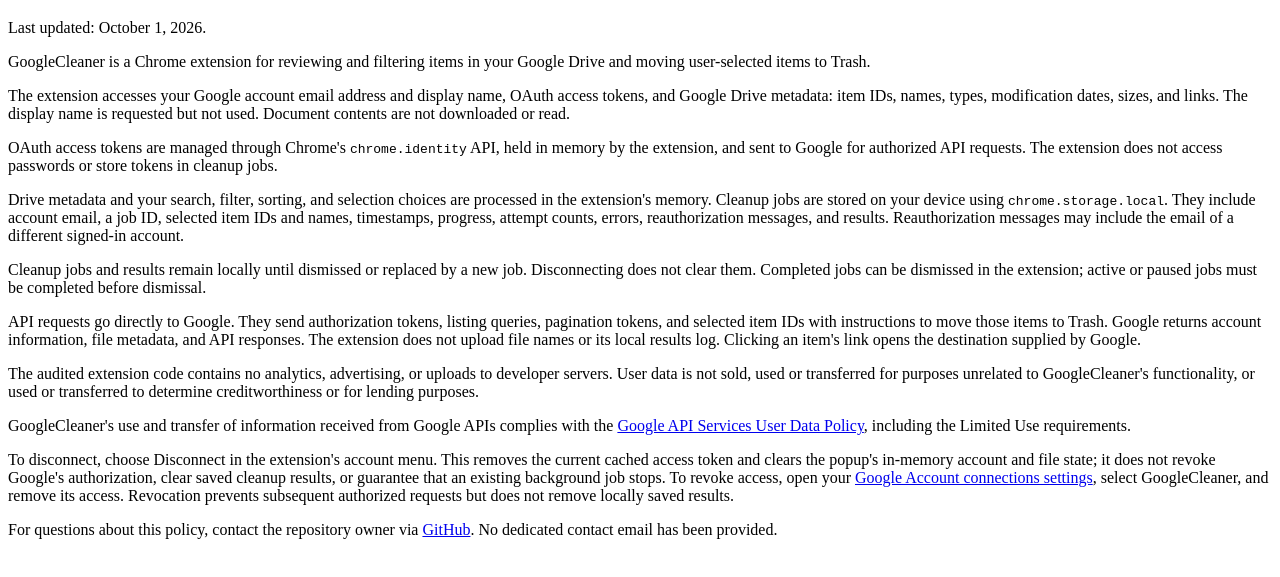
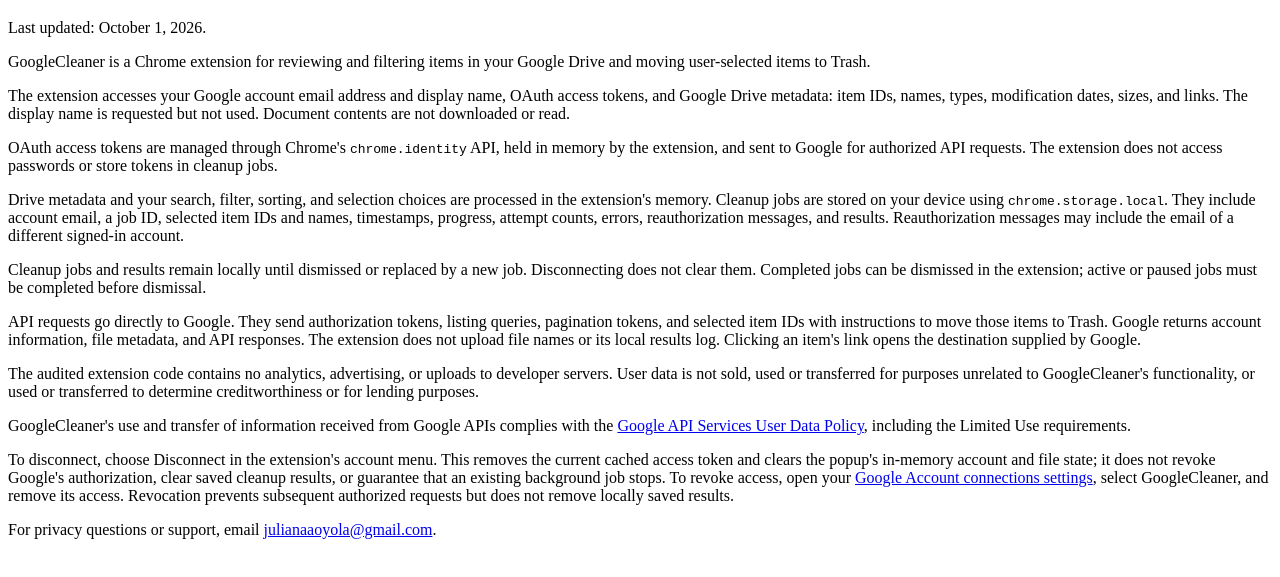
Before and after one commit to julsoyola/googleCleaner, a browser extension: page privacy.html in a window 1280 px wide. Shown: the part 61-638 px from the top of the page. Drawn offline with Linux system fonts and the light colour scheme.

Commit message:
docs: add privacy policy contact email

```diff
--- a/privacy.html
+++ b/privacy.html
@@ -45,8 +45,7 @@
      open your <a href="https://myaccount.google.com/connections">Google Account connections settings</a>,
      select GoogleCleaner, and remove its access. Revocation prevents subsequent
      authorized requests but does not remove locally saved results.</p>
-  <p>For questions about this policy, contact the repository owner via
-     <a href="https://github.com/julsoyola/googleCleaner">GitHub</a>.
-     No dedicated contact email has been provided.</p>
+  <p>For privacy questions or support, email
+     <a href="mailto:julianaaoyola@gmail.com">julianaaoyola@gmail.com</a>.</p>
 </body>
 </html>
```
